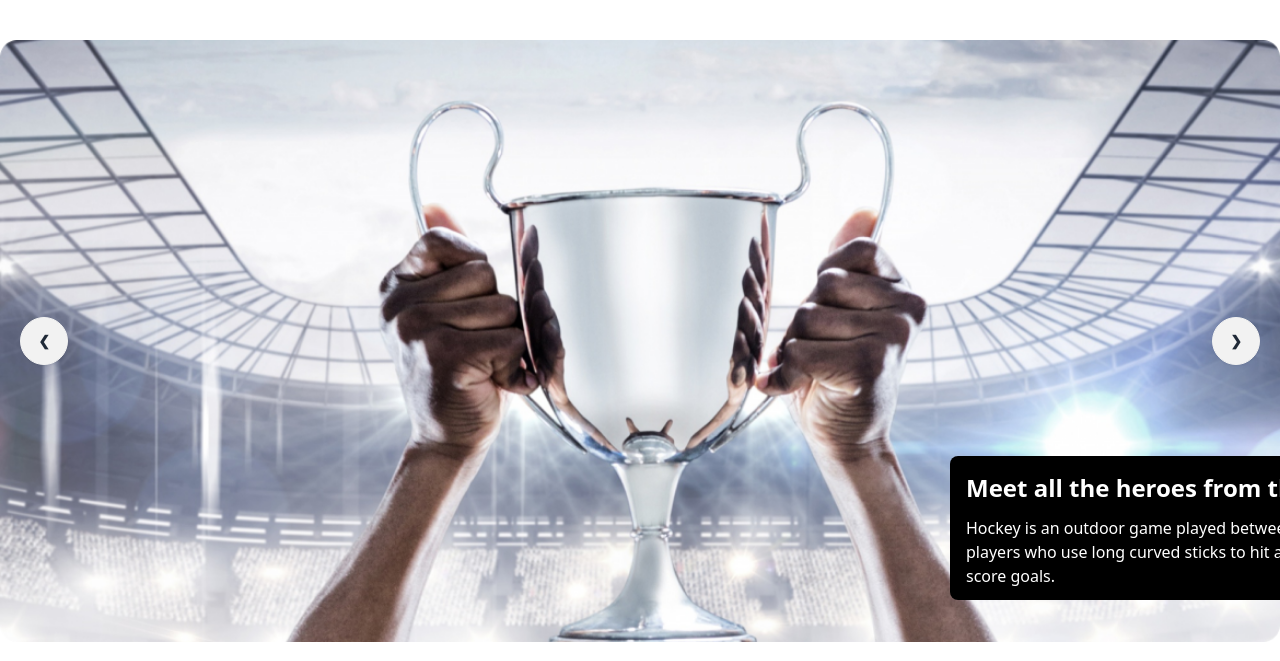
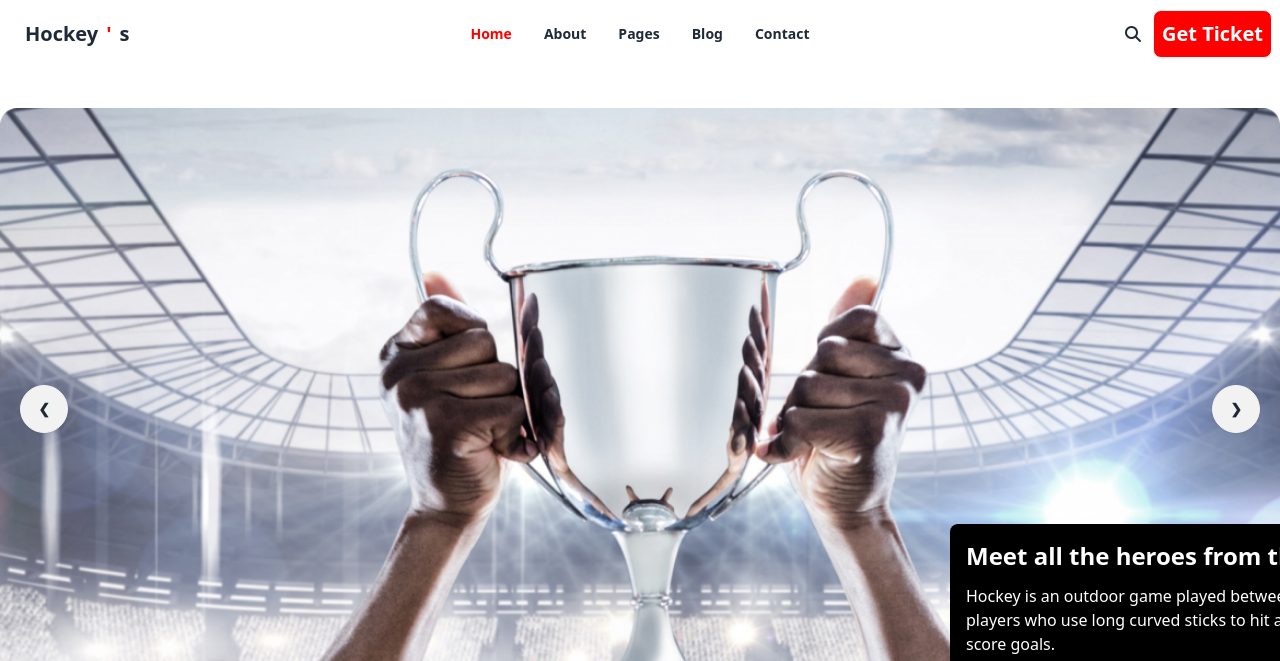
Before and after one commit to SharminAkterMina/hockey-based-daisyUI-website, a plain HTML site: page index.html in a window 1280 px wide. Shown: the top 661 px of the page. Drawn offline with nearby package versions, Linux system fonts and the light colour scheme.

Commit message:
website done

```diff
--- a/index.html
+++ b/index.html
@@ -25,7 +25,38 @@
 <body>
     <header>
       <!-- nav -->
-
+      <nav>
+        <div class="navbar bg-base-100">
+          <div class="navbar-start">
+            <div class="dropdown">
+              <div tabindex="0" role="button" class="btn btn-ghost lg:hidden">
+                <svg xmlns="http://www.w3.org/2000/svg" class="h-5 w-5" fill="none" viewBox="0 0 24 24" stroke="currentColor"><path stroke-linecap="round" stroke-linejoin="round" stroke-width="2" d="M4 6h16M4 12h8m-8 6h16" /></svg>
+              </div>
+              <ul tabindex="0" class="menu menu-sm dropdown-content mt-3 z-[1] p-2 shadow bg-base-100 rounded-box w-52 font-bold">
+                <li><a>Home</a></li>
+                <li><a>About</a></li>
+                <li><a>Pages</a></li>
+                <li><a>Blog</a></li>
+                <li><a>Contact</a></li>
+              </ul>
+            </div>
+            <a class="btn btn-ghost text-xl font-extrabold text-4xl">Hockey <span class="text-[red]">'</span> s</a>
+          </div>
+          <div class="navbar-center hidden lg:flex">
+            <ul class="menu menu-horizontal px-1 font-bold">
+              <li class="text-[red]"><a>Home</a></li>
+              <li><a>About</a></li>
+              <li><a>Pages</a></li>
+              <li><a>Blog</a></li>
+              <li><a>Contact</a></li>
+            </ul>
+          </div>
+          <div class="navbar-end gap-3">
+            <i class="fa-solid fa-magnifying-glass"></i>
+            <a class="btn bg-[red] text-white font-bold text-xl p-2">Get Ticket</a>
+          </div>
+        </div>
+      </nav>
         <!-- slider portion -->
         <section class="container mx-auto mt-10 ">
           <div class="carousel w-full">
```
